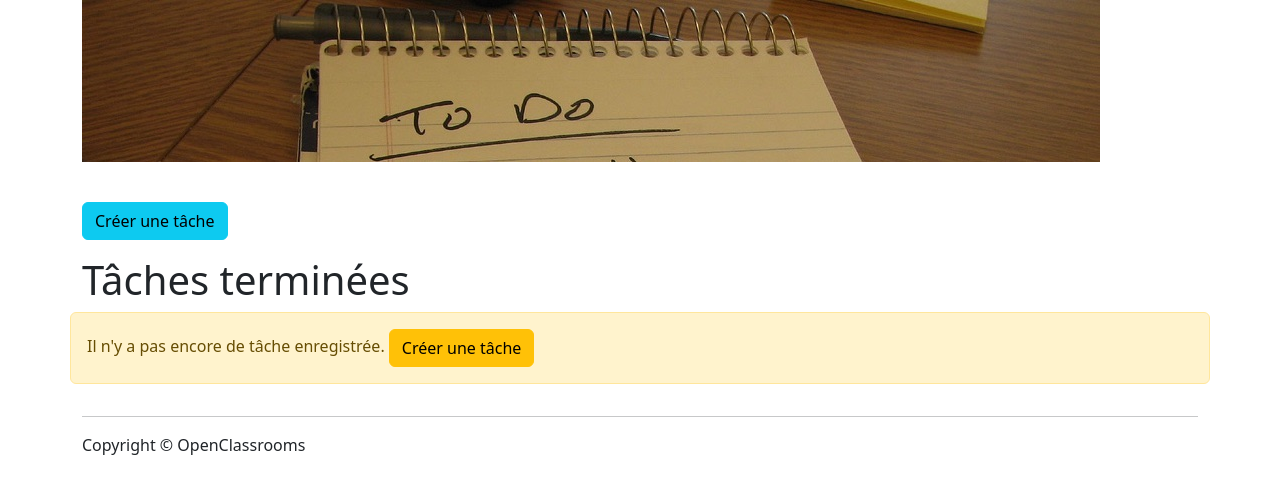
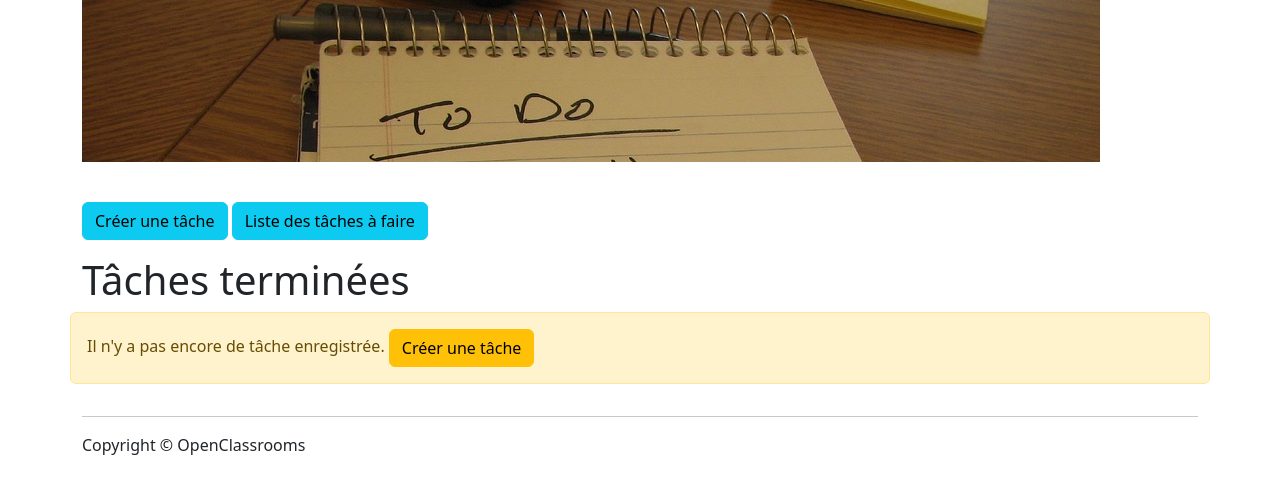
Before and after one commit to laurasullyalexandrine/todolist-v2, a Symfony app: template templates/task/list_is_done.html.twig in a window 1280 px wide. Shown: the part 59-553 px from the top of the page. Run offline with Twig, Linux system fonts and the light colour scheme; the template is opened without the code that fills it, so the values that code supplies are empty; some libraries are stand-ins or nearby versions.

Commit message:
adding navigation link

```diff
--- a/templates/registration/register.html.twig
+++ b/templates/registration/register.html.twig
@@ -1,6 +1,9 @@
 {% extends 'base.html.twig' %}
 
 {% block header_title %}
+	<div>
+		<a href="{{ path('admin_users_list') }}" class="btn btn-info pull-right my-3">Liste des utilisateurs</a>
+	</div>
 	<h1>Créer un utilisateur</h1>
 {% endblock %}
 {% block header_img %}{% endblock %}
--- a/templates/task/list.html.twig
+++ b/templates/task/list.html.twig
@@ -5,7 +5,10 @@
 {% endblock %}
 
 {% block body %}
+	<div>
 		<a href="{{ path('task_create') }}" class="btn btn-info pull-right my-3">Créer une tâche</a>
+		<a href="{{ path('task_list_is_done') }}" class="btn btn-secondary pull-right my-3">Liste des tâches terminées</a>
+	</div>
 	<h1>Tâches à faire</h1>
 	<div class="row">
 		{% for task in tasks %}
--- a/templates/task/list_is_done.html.twig
+++ b/templates/task/list_is_done.html.twig
@@ -5,7 +5,10 @@
 {% endblock %}
 
 {% block body %}
-	<a href="{{ path('task_create') }}" class="btn btn-info pull-right my-3">Créer une tâche</a>
+	<div>
+		<a href="{{ path('task_create') }}" class="btn btn-info pull-right my-3">Créer une tâche</a>
+		<a href="{{ path('task_list_is_done') }}" class="btn btn-info pull-right my-3">Liste des tâches à faire</a>
+	</div>
 	<h1>Tâches terminées</h1>
 	<div class="row">
 		{% for task in tasks %}
--- a/templates/user/edit.html.twig
+++ b/templates/user/edit.html.twig
@@ -1,6 +1,9 @@
 {% extends 'base.html.twig' %}
 
 {% block header_title %}
+	<div>
+		<a href="{{ path('admin_users_list') }}" class="btn btn-info pull-right my-3">Liste des utilisateurs</a>
+	</div>
 	<h1>Modifier
 		<strong>{{ user.username }}</strong>
 	</h1>
@@ -8,6 +11,7 @@
 {% block header_img %}{% endblock %}
 
 {% block body %}
+
 	<div class="row">
 		{{ form_start(form, {'action' : path('admin_users_edit', {'id' : user.id})}) }}
 		{{ form_widget(form) }}
```
Lines whose indentation alone changed are shown as unchanged.
